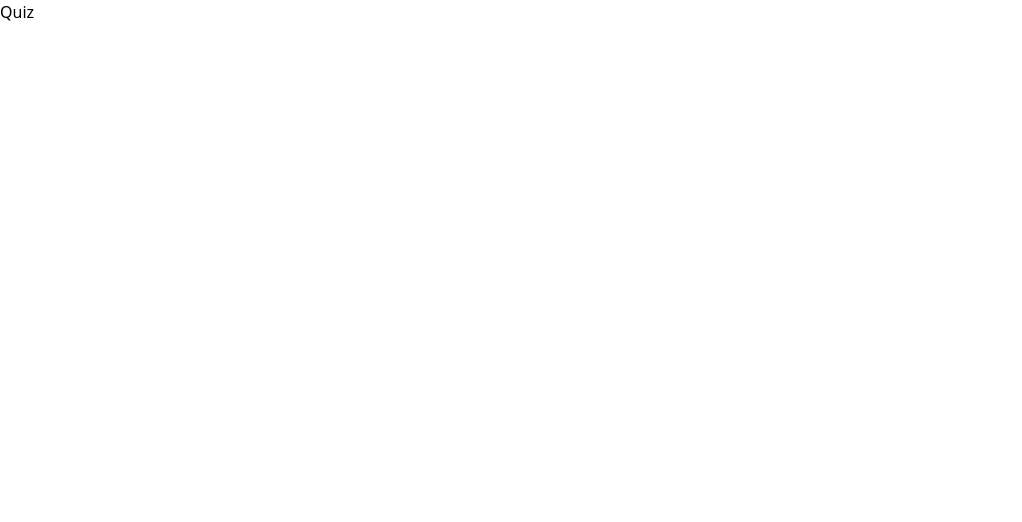
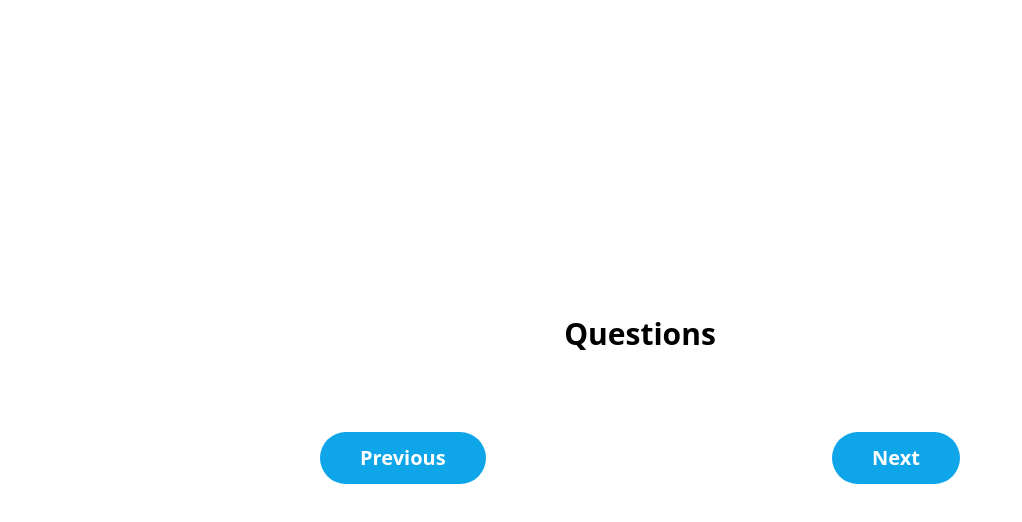
Before and after one commit to Kiril-Pavlov/react-quiz-app, a React (Create React App) app: page /quiz in a window 1280 px wide. Shown: the top 522 px of the page, without its empty margins (0-1022 px from the left). Built offline with nearby package versions, Linux system fonts and the light colour scheme.

Commit message:
basic quiz page done - no questions yet

```diff
--- a/src/components/Quiz.jsx
+++ b/src/components/Quiz.jsx
@@ -1,9 +1,37 @@
-import React from 'react'
+import React from "react";
 
 const Quiz = () => {
+
+  const handlePreviousQuestion = ()=>{
+    console.log("previous button clicked")
+  }
+
+  const handleNextQuestion = ()=>{
+    console.log("next button clicked")
+  }
+
   return (
-    <div>Quiz</div>
-  )
-}
+    <div className="flex items-center justify-center w-full h-screen">
+      <div className="flex w-11/12 sm:w-10/12 md:w-3/4 lg:w-1/2  flex-col gap-20">
+        <h1 className="font-bold text-3xl text-center">Questions</h1>
 
-export default Quiz
+        <div className="flex flex-row items-center justify-between">
+          <button
+            className="bg-sky-500 px-10 py-3 rounded-full text-white font-semibold text-xl"
+            onClick={handlePreviousQuestion}
+          >
+            Previous
+          </button>
+          <button
+            className="bg-sky-500 px-10 py-3 rounded-full text-white font-semibold text-xl"
+            onClick={handleNextQuestion}
+          >
+            Next
+          </button>
+        </div>
+      </div>
+    </div>
+  );
+};
+
+export default Quiz;
```
